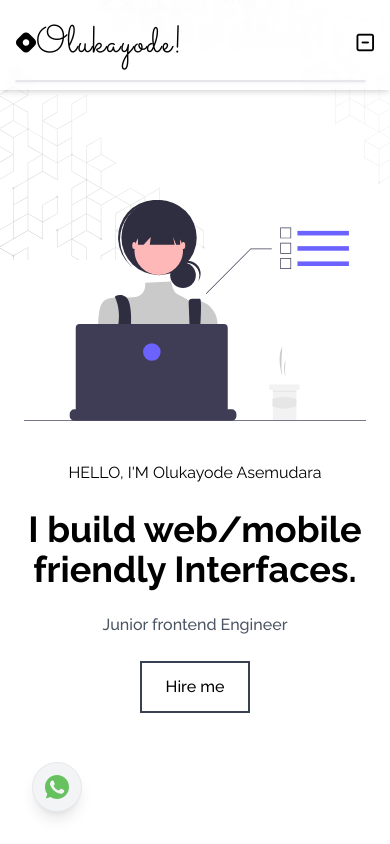
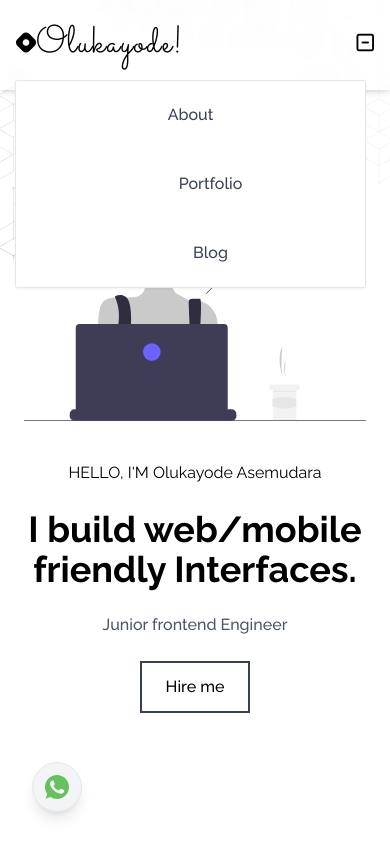
Before and after one commit to blaqnativity/myportfolios.com, a Nuxt app: page / in a window 390 px wide. Both pictures are taken after a click on the element 365 px from the left and 44 px from the top of the page. Built offline with nearby package versions, Linux system fonts and the light colour scheme.

Commit message:
mobile menu resolved

```diff
--- a/components/navbar.vue
+++ b/components/navbar.vue
@@ -11,9 +11,9 @@
 
       <!-- nav menu -->
       <ul class="main_menu hidden space-x-10 md:flex">
-        <li><NuxtLink to="/about">About</NuxtLink></li>
-        <li><NuxtLink to="/">Portfolio</NuxtLink></li>
-        <li><NuxtLink to="/blog">Blog</NuxtLink></li>
+        <li v-for="link in links" :key="link.url">
+          <NuxtLink :to="link.url">{{ link.text }}</NuxtLink>
+        </li>
       </ul>
 
       <div class="block md:hidden" @click="toggleBtn">
@@ -22,10 +22,11 @@
       </div>
 
       <div class="dropdown_menu" v-if="showMenu">
-        <ul class="main_menu hidden space-x-10 md:flex">
-          <li><NuxtLink to="/about">About</NuxtLink></li>
-          <li><NuxtLink to="/">Portfolio</NuxtLink></li>
-          <li><NuxtLink to="/blog">Blog</NuxtLink></li>
+        <ul class="main_menu space-x-10 md:flex">
+          <!-- Remove md:hidden class -->
+          <li v-for="link in links" :key="link.url">
+            <NuxtLink :to="link.url">{{ link.text }}</NuxtLink>
+          </li>
         </ul>
       </div>
     </nav>
@@ -38,16 +39,15 @@ export default {
     return {
       showMenu: false,
       logo: "Olukayode!",
-      // links: [
-      //   { text: "About", url: "/about.vue" },
-      //   { text: "Contact", url: "/contact.vue.vue" },
-      //   { text: "Blog", url: "/" },
-      // ],
+      links: [
+        { text: "About", url: "/about" },
+        { text: "Portfolio", url: "/" },
+        { text: "Blog", url: "/blog" },
+      ],
     };
   },
   methods: {
     toggleBtn() {
-      console.log("menu button clicked");
       this.showMenu = !this.showMenu;
     },
   },
```
